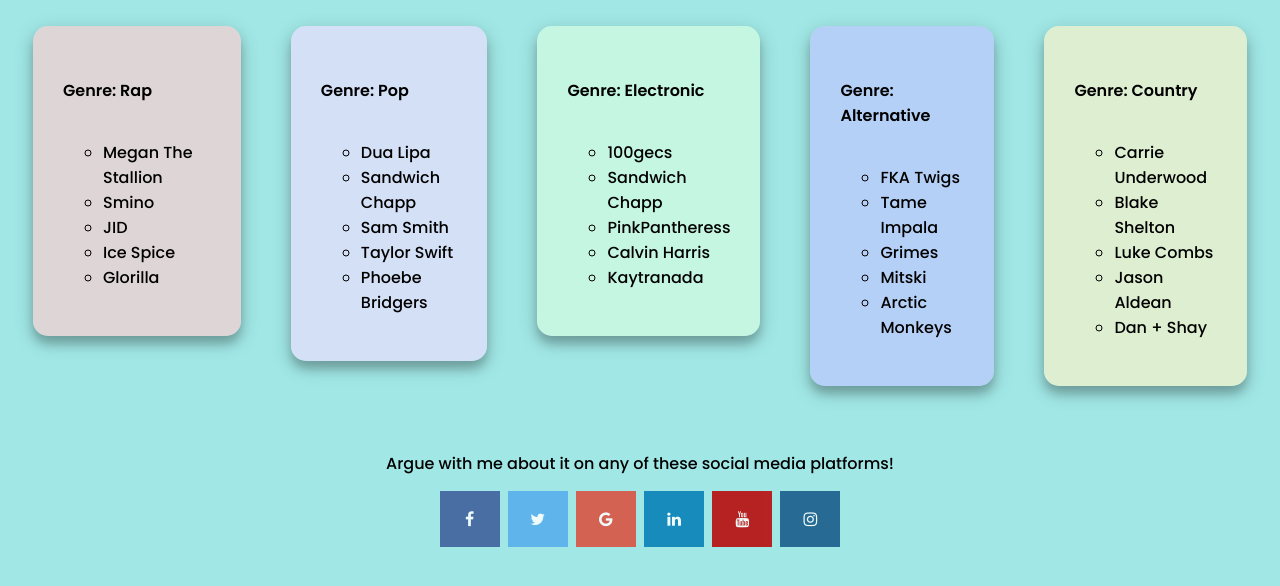
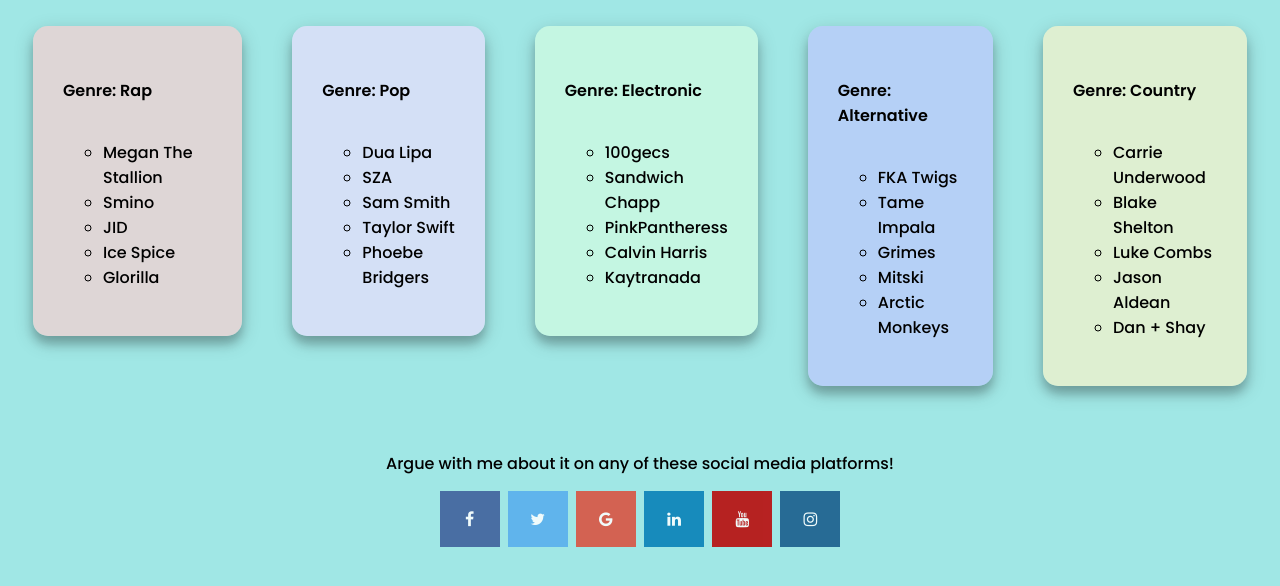
Before and after one commit to aryndavis/merge-conflict-demo, a plain HTML site: page index.html in a window 1280 px wide. Shown: the part 98-684 px from the top of the page. Drawn offline with Linux system fonts and the light colour scheme; a script that the page names is missing.

Commit message:
changing pop artist

```diff
--- a/index.html
+++ b/index.html
@@ -32,7 +32,7 @@
             <h4>Genre: Pop</h4>
             <ul>
                 <li> Dua Lipa</li>
-                <li> Sandwich Chapp</li>
+                <li> SZA </li>
                 <li> Sam Smith</li>
                 <li> Taylor Swift</li>
                 <li> Phoebe Bridgers</li>
```
